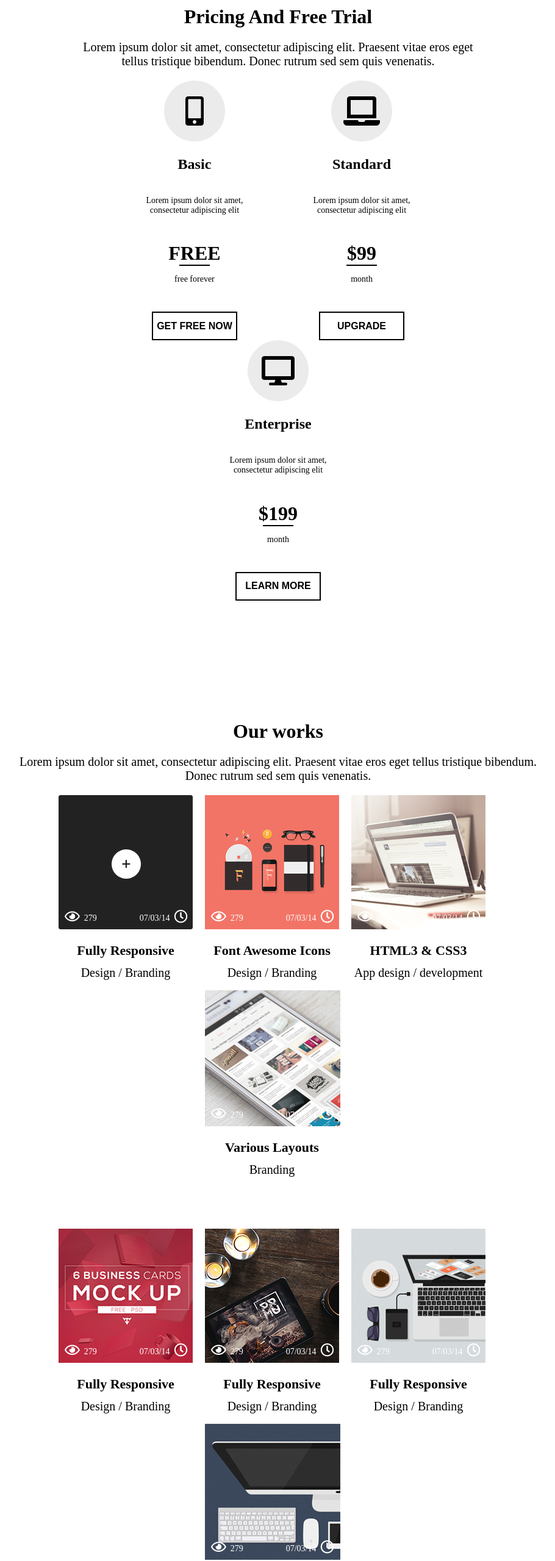
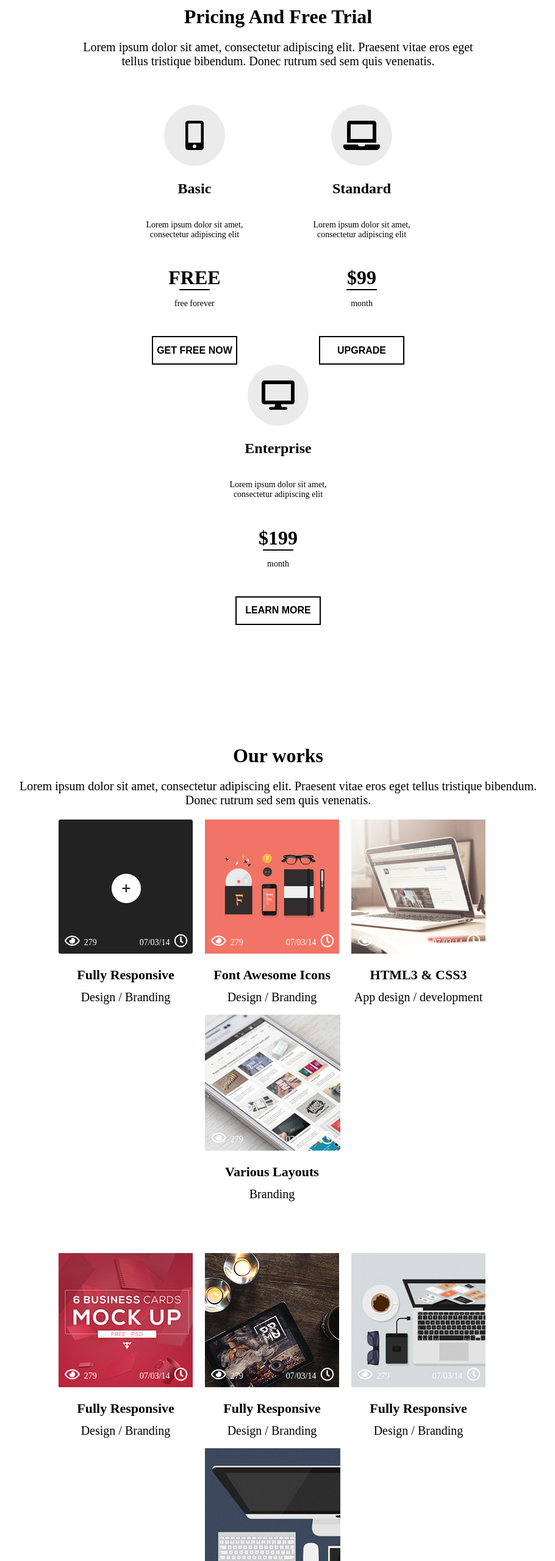
Before and after one commit to climberDen/mockup, a website: page index.html in a window 1280 px wide. Shown: the part 1880-4440 px from the top of the page at 61% size, without its empty margins (184-1094 px from the left). Drawn offline with nearby package versions, Linux system fonts and the light colour scheme; files that its build step writes are made by us from their sources.

Commit message:
Update main.less

```diff
--- a/less/main.less
+++ b/less/main.less
@@ -172,7 +172,7 @@ p{
     display: flex;
     flex-wrap: wrap;
     justify-content: space-around;
-    padding: 0 5em;
+    padding: 4em 5em;
     .card2 {
       width: 20em;
       display: flex;
@@ -223,7 +223,7 @@ p{
 // our_works
 #our_works {
   width: 66.8%;
-  margin: 19.6em auto 0 auto;
+  margin: 15.6em auto 0 auto;
   p {
     font-size: 2em;
     display: inline-block;
```
